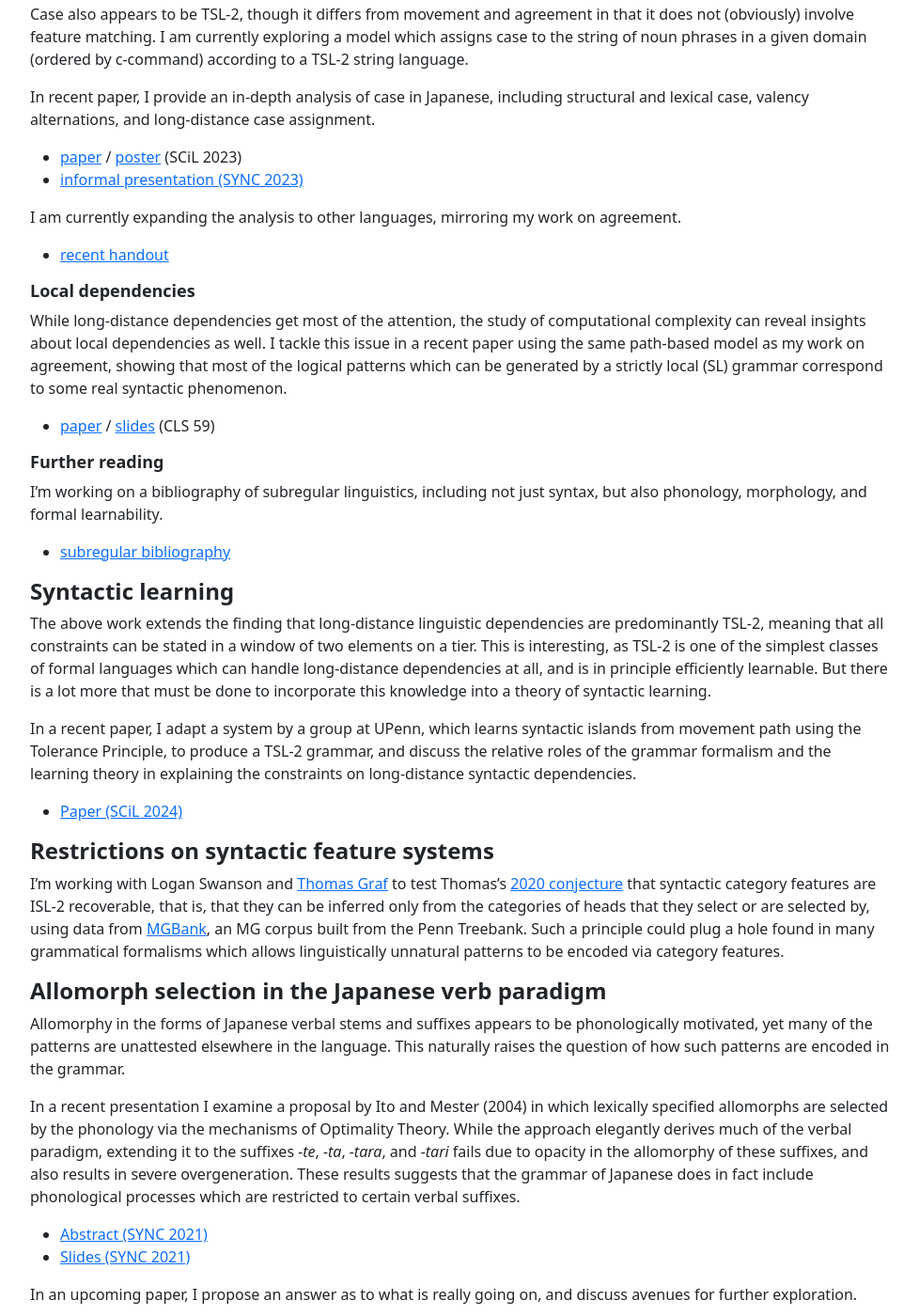
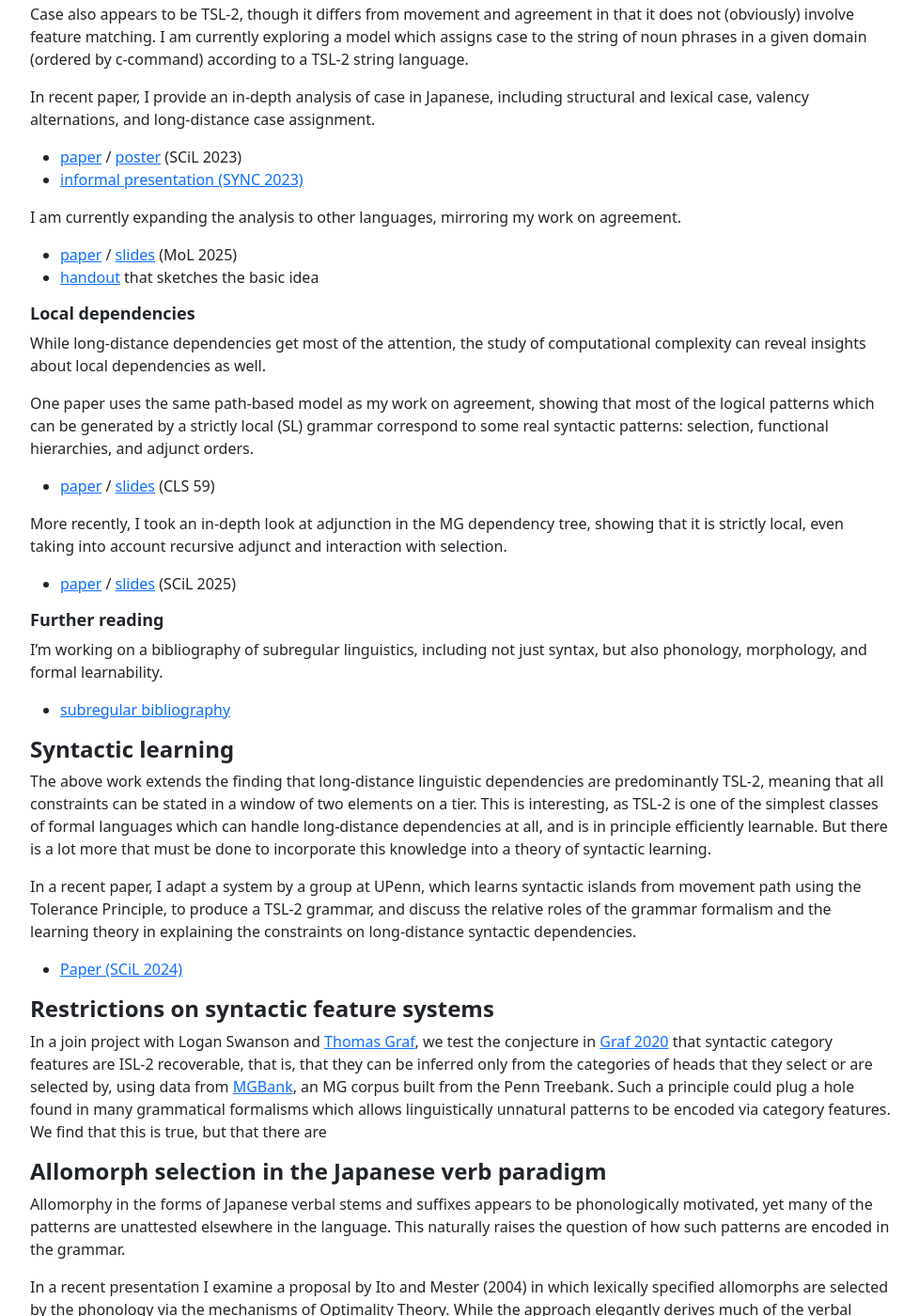
Before and after one commit to khanson679/khanson679.github.io, a Jekyll site: the page built from research.md, in a window 1280 px wide and 1400 px high, scrolled down 883 px. Shown: the whole window at 94% size, without its empty margins (150-1128 px from the left). Built offline with Jekyll 4.4.1, drawn with Linux system fonts in a browser that asks for light colours; some of the changed text lies outside the part shown.

Commit message:
General updates.

```diff
--- a/research.md
+++ b/research.md
@@ -42,14 +42,20 @@ In recent paper, I provide an in-depth analysis of case in Japanese, including s
 
 I am currently expanding the analysis to other languages, mirroring my work on agreement.
 
-- [recent handout][tsl-case]
+- [paper][mol-case] / [slides][mol-case-slides] (MoL 2025)
+- [handout][synfl-tsl-case] that sketches the basic idea
 
 ### Local dependencies
 
 While long-distance dependencies get most of the attention, the study of computational complexity can reveal insights about local dependencies as well.
-I tackle this issue in a recent paper using the same path-based model as my work on agreement, showing that most of the logical patterns which can be generated by a strictly local (SL) grammar correspond to some real syntactic phenomenon.
+
+One paper uses the same path-based model as my work on agreement, showing that most of the logical patterns which can be generated by a strictly local (SL) grammar correspond to some real syntactic patterns: selection, functional hierarchies, and adjunct orders.
 
 - [paper][sl-in-syntax] / [slides][sl-in-syntax-slides] (CLS 59)
+
+More recently, I took an in-depth look at adjunction in the MG dependency tree, showing that it is strictly local, even taking into account recursive adjunct and interaction with selection.
+
+- [paper][scil-adjunction] / [slides][scil-adjunction-slides] (SCiL 2025)
 
 ### Further reading
 
@@ -66,9 +72,12 @@ I'm working on a bibliography of subregular linguistics, including not just synt
 [scil-jpn-case]: /files/hanson-scil2023-tsl-jpn-case.pdf
 [scil-jpn-case-poster]: /files/hanson-scil2023-poster.pdf
 [sync-jpn-case]: /files/hanson-sync2023-jpn-case.pdf
-[tsl-case]: /files/hanson-synfl-2025sp-tsl-case.pdf
+[synfl-tsl-case]: /files/hanson-synfl-2025sp-tsl-case.pdf
 [myopia]: https://home.uni-leipzig.de/tebay/myopia.htm
-
+[mol-case]: /files/hanson-2025-tsl-case.pdf
+[mol-case-slides]: /files/hanson-mol18-slides.pdf
+[scil-adjunction]: /files/hanson-2025-adjunction.pdf
+[scil-adjunction-slides]: /files/hanson-scil2025-slides.pdf
 
 ## Syntactic learning
 
@@ -86,7 +95,10 @@ In a recent paper, I adapt a system by a group at UPenn, which learns syntactic
 
 ## Restrictions on syntactic feature systems
 
-I'm working with Logan Swanson and [Thomas Graf][graf] to test Thomas's [2020 conjecture][graf2020-curbing] that syntactic category features are ISL-2 recoverable, that is, that they can be inferred only from the categories of heads that they select or are selected by, using data from [MGBank][mgbank], an MG corpus built from the Penn Treebank. Such a principle could plug a hole found in many grammatical formalisms which allows linguistically unnatural patterns to be encoded via category features.
+In a join project with Logan Swanson and [Thomas Graf][graf], we test the conjecture in [Graf 2020][graf2020-curbing] that syntactic category features are ISL-2 recoverable, that is, that they can be inferred only from the categories of heads that they select or are selected by, using data from [MGBank][mgbank], an MG corpus built from the Penn Treebank. Such a principle could plug a hole found in many grammatical formalisms which allows linguistically unnatural patterns to be encoded via category features. We find that this is true, but that there are
+
+
+
 
 [graf]: https://thomasgraf.net
 [graf2020-curbing]: https://aclanthology.org/2020.scil-1.27/
```
Also changed, not shown: other parts of research.md (+2 -2 lines).
